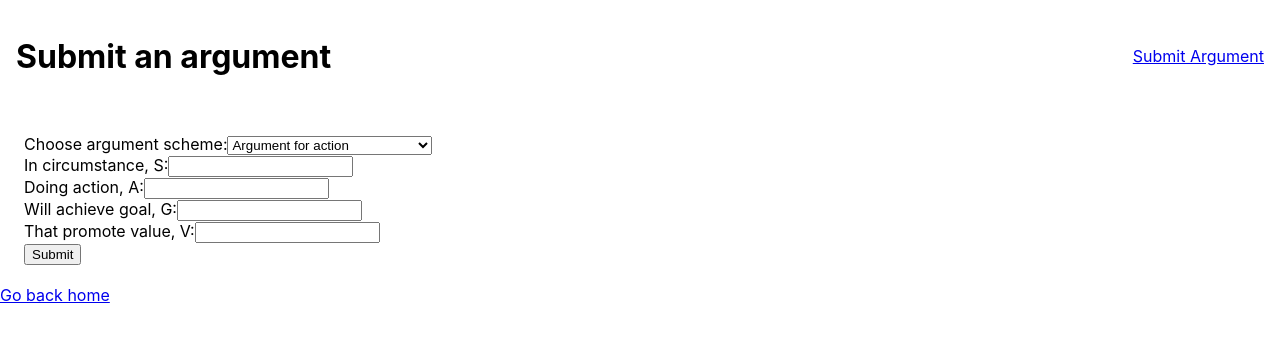
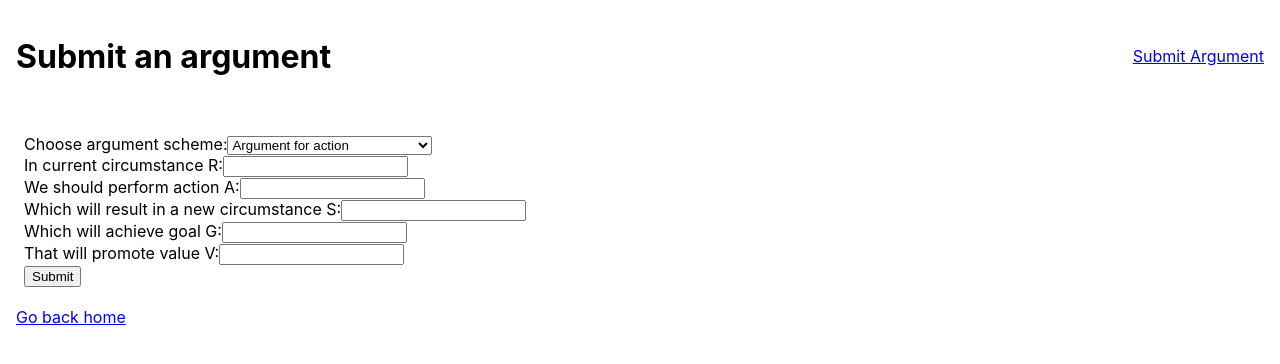
Before and after one commit to haarismemon/argupedia, a React (Create React App) app in the folder client/: page /submit in a window 1280 px wide. Shown: the top 364 px of the page. Built offline with nearby package versions, Linux system fonts and the light colour scheme.

Commit message:
Add new circumstance field for argument for action

```diff
--- a/client/src/App.css
+++ b/client/src/App.css
@@ -1,6 +1,10 @@
 .Header {
   margin: 1em;
   display: inline-block;
+}
+
+.GoBackHomeLink {
+  margin: 1em;
 }
 
 .Submit {
--- a/client/src/components/Argument.js
+++ b/client/src/components/Argument.js
@@ -1,5 +1,6 @@
 import React from 'react'
 import axios from 'axios'
+import {Button} from 'react-bootstrap'
 
 class Argument extends React.Component {
   state = {
@@ -16,6 +17,10 @@ class Argument extends React.Component {
     .catch(console.error)
   }
 
+  handleClick() {
+    console.log("Button clicked!")
+  }
+
   render() {
     return (
       <div className="ArgumentDetails">
@@ -30,11 +35,18 @@ class Argument extends React.Component {
             Action: {this.state.parentArgument.action}
           </div>
           <div>
+            New circumstance: {this.state.parentArgument.newCircumstance}
+          </div>
+          <div>
             Goal: {this.state.parentArgument.goal}
           </div>
           <div>
             Value: {this.state.parentArgument.value}
           </div>
+        </div>
+        <div>
+          <Button onClick={this.handleClick}>↑</Button>
+          <Button onClick={this.handleClick}>↓</Button>
         </div>
       </div>
     );
--- a/client/src/components/ArgumentForm.js
+++ b/client/src/components/ArgumentForm.js
@@ -10,6 +10,7 @@ class ArgumentForm extends React.Component {
       scheme: "action",
       circumstance: "",
       action: "",
+      newCircumstance: "",
       goal: "",
       value: "",
       parentId: null,
@@ -49,19 +50,23 @@ class ArgumentForm extends React.Component {
           </select>
         </label><br/>
         <label>
-          In circumstance, S:
+          In current circumstance R:
           <input type="text" name="circumstance" value={this.state.circumstance} onChange={this.handleInputChange} />
         </label><br/>
         <label>
-          Doing action, A:
+          We should perform action A:
           <input type="text" name="action" value={this.state.action} onChange={this.handleInputChange} />
         </label><br/>
         <label>
-          Will achieve goal, G:
+          Which will result in a new circumstance S:
+          <input type="text" name="newCircumstance" value={this.state.newCircumstance} onChange={this.handleInputChange} />
+        </label><br/>
+        <label>
+          Which will achieve goal G:
           <input type="text" name="goal" value={this.state.goal} onChange={this.handleInputChange} />
         </label><br/>
         <label>
-          That promote value, V:
+          That will promote value V:
           <input type="text" name="value" value={this.state.value} onChange={this.handleInputChange} />
         </label><br/>
         <input type="submit" value="Submit" />
--- a/client/src/components/ArgumentNest.js
+++ b/client/src/components/ArgumentNest.js
@@ -20,10 +20,10 @@ class ArgumentNest extends React.Component {
 
   render() {
     return (
-      <div style={this.props.level != 0 ? {marginLeft: '60px'} : {}}>
+      <div style={this.props.level !== 0 ? {marginLeft: '60px'} : {}}>
         <Argument argumentId={this.props.rootId}/>
         {this.state.childrenArguments.map(argument =>
-          <ArgumentNest level={this.props.level + 1} rootId={argument._id} />
+          <ArgumentNest level={this.props.level + 1} key={argument._id} rootId={argument._id} />
         )}
       </div>
     );
--- a/client/src/components/ArgumentPreview.jsx
+++ b/client/src/components/ArgumentPreview.jsx
@@ -20,6 +20,9 @@ class ArgumentPreview extends React.Component {
             Action: {this.props.action}
           </div>
           <div>
+            New circumstance: {this.props.newCircumstance}
+          </div>
+          <div>
             Goal: {this.props.goal}
           </div>
           <div>
--- a/client/src/components/pages/ArgumentDetails.js
+++ b/client/src/components/pages/ArgumentDetails.js
@@ -10,7 +10,7 @@ class ArgumentDetails extends React.Component {
       <div>
         <Header title="Argument" />
         <ArgumentNest level={0} rootId={this.props.match.params.id}/>
-        <Link to="/">Go back home</Link>
+        <Link className="GoBackHomeLink" to="/">Go back home</Link>
       </div>
     );
   }
--- a/client/src/components/pages/SubmitArgument.js
+++ b/client/src/components/pages/SubmitArgument.js
@@ -9,7 +9,7 @@ const SubmitArgument = () => {
     <div>
       <Header title="Submit an argument" />
       <ArgumentForm />
-      <Link to="/">Go back home</Link>
+      <Link className="GoBackHomeLink" to="/">Go back home</Link>
     </div>
   )
 }
```
Also changed, not shown: 1 other file (tests, documents, lock files or other folders).
